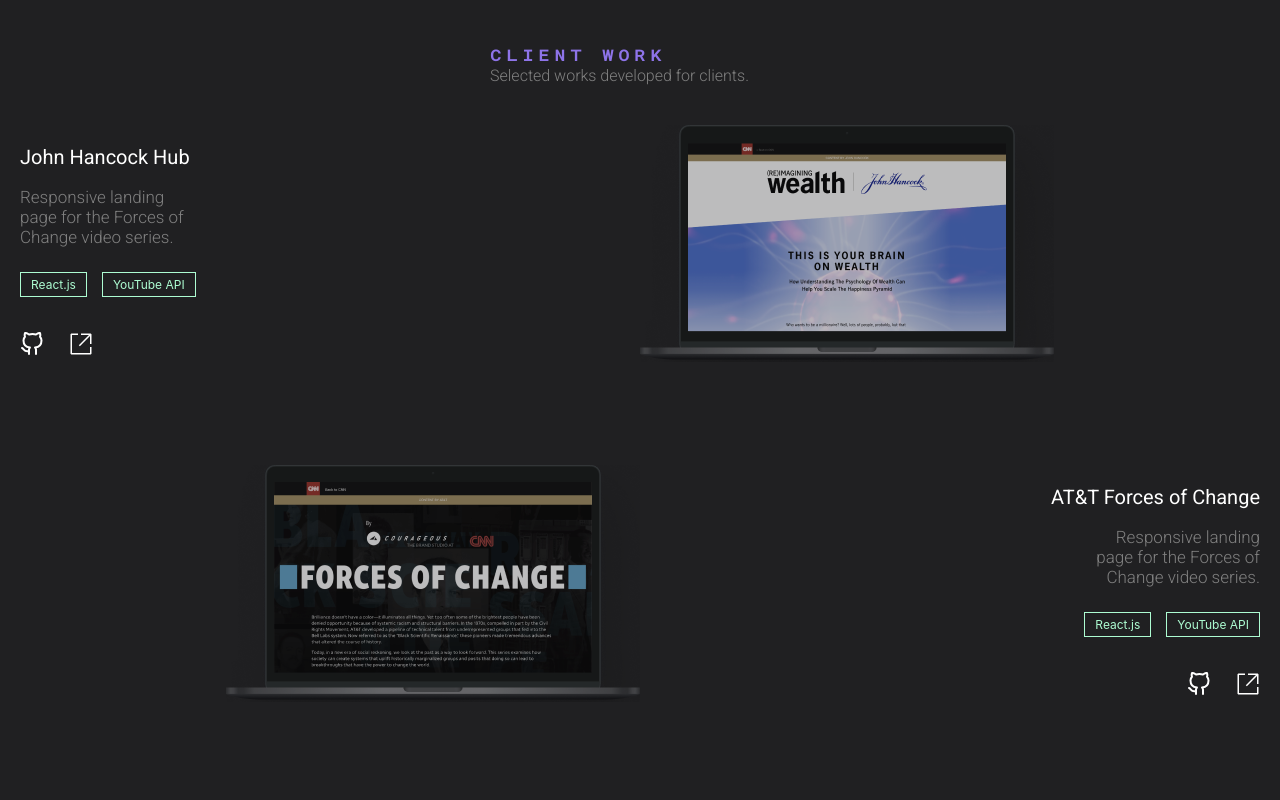
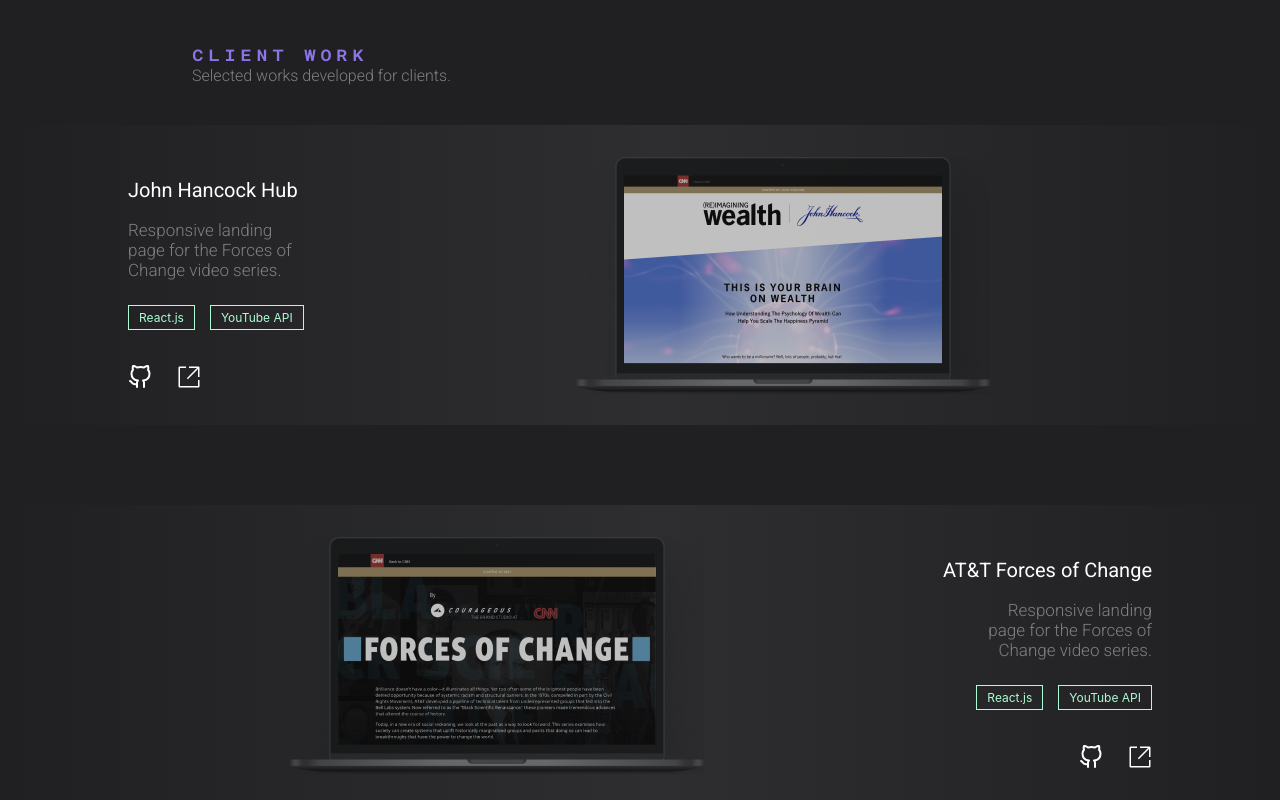
Before and after one commit to imanipaul/portfolio2, a React (Create React App) app: page / in a window 1280 px wide. Shown: the part 2340-3140 px from the top of the page. Built offline with nearby package versions, Linux system fonts and the light colour scheme; a web font is replaced by a local one.

Commit message:
Set responsive styles for client work section

```diff
--- a/src/styles/ClientWork.scss
+++ b/src/styles/ClientWork.scss
@@ -12,6 +12,10 @@
   .client-header {
     width: 300px;
     text-align: left;
+
+    @media screen and (min-width: $about-break) {
+      width: 70%;
+    }
 
     h4 {
       font-family: "Roboto Mono Medium", serif;
@@ -44,6 +48,19 @@
       margin-top: 40px;
       position: relative;
 
+      @media screen and (min-width: $about-break) {
+        height: 300px;
+        background: linear-gradient(
+          90deg,
+          rgba(46, 46, 49, 0) 0%,
+          #2e2e31 51.56%,
+          rgba(46, 46, 49, 0) 100%
+        );
+        align-items: center;
+        // width: 70%;
+        // margin: 0 auto;
+      }
+
       &:not(:first-of-type) {
         margin-top: 80px;
       }
@@ -54,6 +71,12 @@
         z-index: 10;
         display: flex;
         flex-direction: column;
+
+        @media screen and (min-width: $about-break) {
+          margin-left: 70px;
+          width: 80%;
+          margin: 0 auto;
+        }
 
         h5 {
           font-family: "Roboto", sans-serif;
@@ -95,6 +118,10 @@
         z-index: 1;
         filter: grayscale(30%);
         opacity: 70%;
+
+        @media screen and (min-width: $about-break) {
+          left: 45%;
+        }
       }
 
       &.right {
@@ -105,6 +132,12 @@
           margin-left: 0px;
           align-items: flex-end;
 
+          @media screen and (min-width: $about-break) {
+            margin-right: 70px;
+            width: 80%;
+            margin: 0 auto;
+          }
+
           .tag-container {
             justify-content: flex-end;
           }
@@ -113,6 +146,10 @@
         img {
           left: auto;
           right: 50%;
+
+          @media screen and (min-width: $about-break) {
+            right: 45%;
+          }
         }
       }
     }
```
